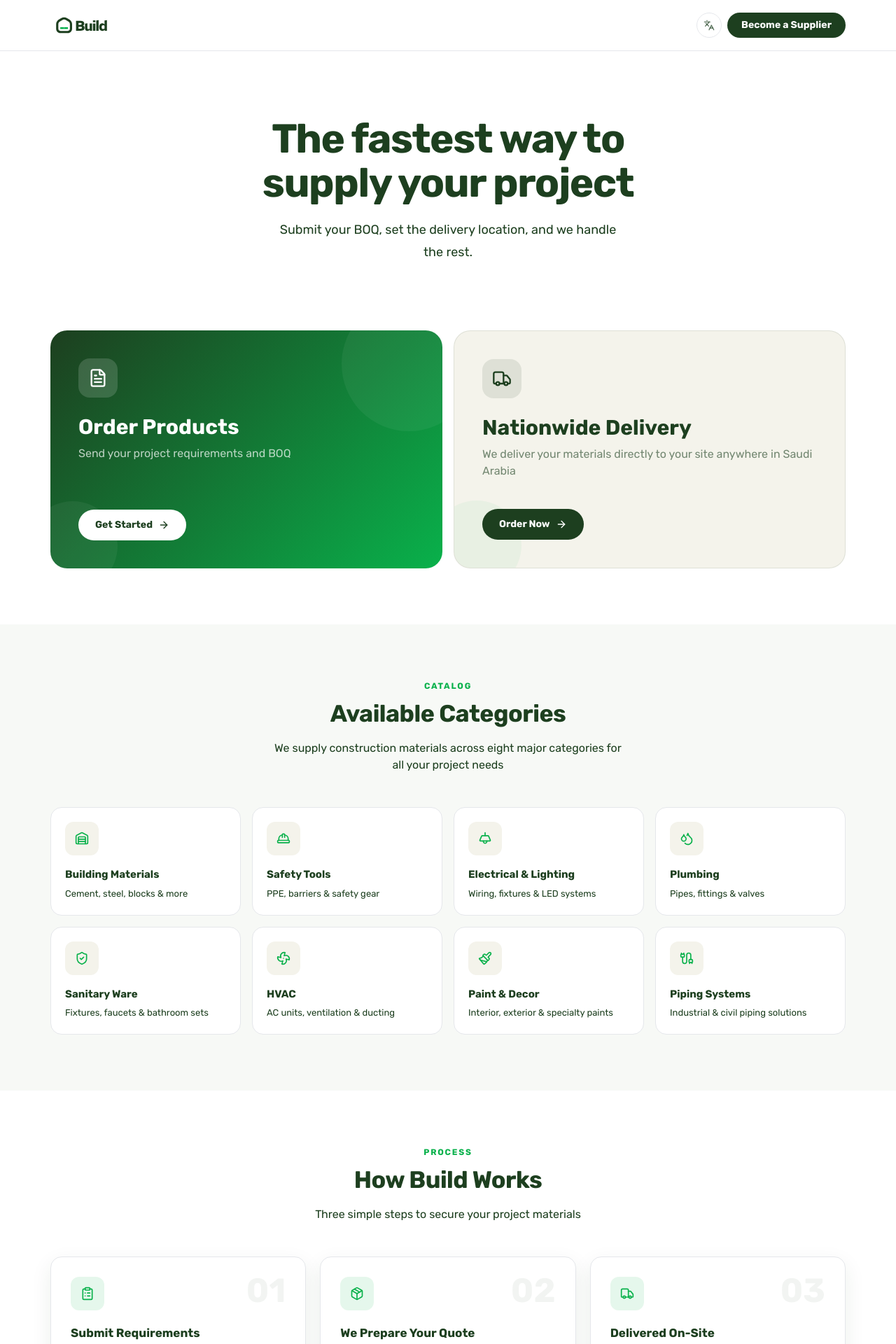
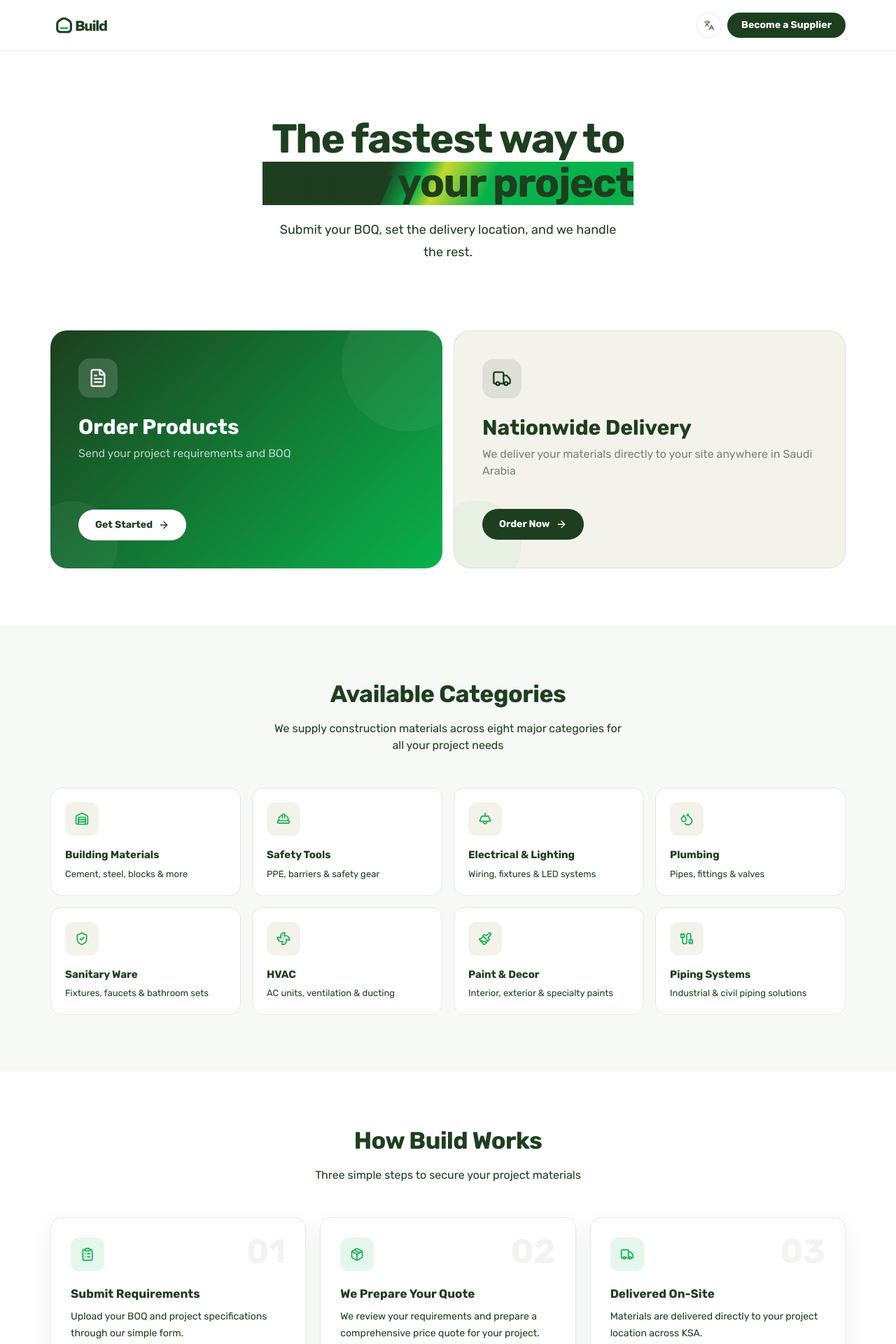
Before and after one commit to sulaimanalsuqub/buildsaudi, a Next.js app: page / in a window 1280 px wide. Shown: the top 1920 px of the page at 70% size. Built offline with nearby package versions, Linux system fonts and the light colour scheme; no server answers.

Commit message:
add AuroraText animation to hero title with brand colors
Co-Authored-By: Claude Sonnet 4.6 <noreply@anthropic.com>

```diff
--- a/components/sections/home-content.tsx
+++ b/components/sections/home-content.tsx
@@ -2,6 +2,7 @@
 
 import { motion } from "framer-motion";
 import Link from "next/link";
+import { AuroraText } from "@/components/ui/aurora-text";
 import {
   ArrowLeft,
   ArrowRight,
@@ -123,7 +124,11 @@ export function HomeContent({ isRtl = false }: HomeContentProps) {
         <Container>
           <div className="mx-auto max-w-2xl text-center">
             <h1 className="type-hero text-brand-dark">
-              {isRtl ? "أسرع طريق لتوريد مشروعك" : "The fastest way to supply your project"}
+              {isRtl ? (
+                <>أسرع طريق لتوريد <AuroraText>مشروعك</AuroraText></>
+              ) : (
+                <>The fastest way to <AuroraText>supply your project</AuroraText></>
+              )}
             </h1>
             <p className="type-subheading mx-auto mt-5 max-w-lg text-brand-dark/62" aria-label={t.body}>
               {t.body.split("،").map((part, i, arr) => (
@@ -206,8 +211,7 @@ export function HomeContent({ isRtl = false }: HomeContentProps) {
       <section className="bg-[#f7f9f6] py-16 md:py-20">
         <Container>
           <div className="text-center">
-            <p className="text-xs font-bold uppercase tracking-[0.15em] text-brand-primary">{t.catalogLabel}</p>
-            <h2 className="type-section-title mx-auto mt-3 text-brand-dark">{t.catalogTitle}</h2>
+            <h2 className="type-section-title mx-auto text-brand-dark">{t.catalogTitle}</h2>
             <p className="mx-auto mt-4 max-w-lg text-base text-brand-dark/58">{t.catalogSub}</p>
           </div>
 
@@ -235,8 +239,7 @@ export function HomeContent({ isRtl = false }: HomeContentProps) {
       <section className="py-16 md:py-20">
         <Container>
           <div className="text-center">
-            <p className="text-xs font-bold uppercase tracking-[0.15em] text-brand-primary">{t.processLabel}</p>
-            <h2 className="type-section-title mx-auto mt-3 text-brand-dark">{t.howTitle}</h2>
+            <h2 className="type-section-title mx-auto text-brand-dark">{t.howTitle}</h2>
             <p className="mx-auto mt-4 max-w-lg text-base text-brand-dark/58">{t.howSub}</p>
           </div>
 
--- /dev/null
+++ b/components/ui/aurora-text.tsx
@@ -0,0 +1,77 @@
+"use client";
+
+import { useEffect, useRef } from "react";
+
+interface AuroraTextProps {
+  children: string;
+  className?: string;
+}
+
+export function AuroraText({ children, className = "" }: AuroraTextProps) {
+  const canvasRef = useRef<HTMLCanvasElement>(null);
+  const containerRef = useRef<HTMLSpanElement>(null);
+
+  useEffect(() => {
+    const canvas = canvasRef.current;
+    const container = containerRef.current;
+    if (!canvas || !container) return;
+
+    const ctx = canvas.getContext("2d");
+    if (!ctx) return;
+
+    let animationId: number;
+    let t = 0;
+
+    function resize() {
+      const rect = container!.getBoundingClientRect();
+      canvas!.width = rect.width;
+      canvas!.height = rect.height;
+    }
+
+    function draw() {
+      const w = canvas!.width;
+      const h = canvas!.height;
+      ctx!.clearRect(0, 0, w, h);
+
+      // Brand colors: dark #1D3F1F, primary #09B14B, accent #C5D92D
+      const grad = ctx!.createLinearGradient(
+        Math.sin(t * 0.4) * w * 0.3 + w * 0.2,
+        0,
+        Math.cos(t * 0.3) * w * 0.3 + w * 0.7,
+        h
+      );
+      grad.addColorStop(0, "#1D3F1F");
+      grad.addColorStop(0.35 + Math.sin(t * 0.5) * 0.15, "#09B14B");
+      grad.addColorStop(0.65 + Math.cos(t * 0.4) * 0.15, "#C5D92D");
+      grad.addColorStop(1, "#09B14B");
+
+      ctx!.fillStyle = grad;
+      ctx!.fillRect(0, 0, w, h);
+      t += 0.018;
+      animationId = requestAnimationFrame(draw);
+    }
+
+    resize();
+    draw();
+
+    const observer = new ResizeObserver(resize);
+    observer.observe(container);
+
+    return () => {
+      cancelAnimationFrame(animationId);
+      observer.disconnect();
+    };
+  }, []);
+
+  return (
+    <span ref={containerRef} className={`relative inline-block ${className}`}>
+      <canvas
+        ref={canvasRef}
+        className="pointer-events-none absolute inset-0 h-full w-full"
+        style={{ mixBlendMode: "multiply" }}
+        aria-hidden
+      />
+      <span className="relative">{children}</span>
+    </span>
+  );
+}
```
